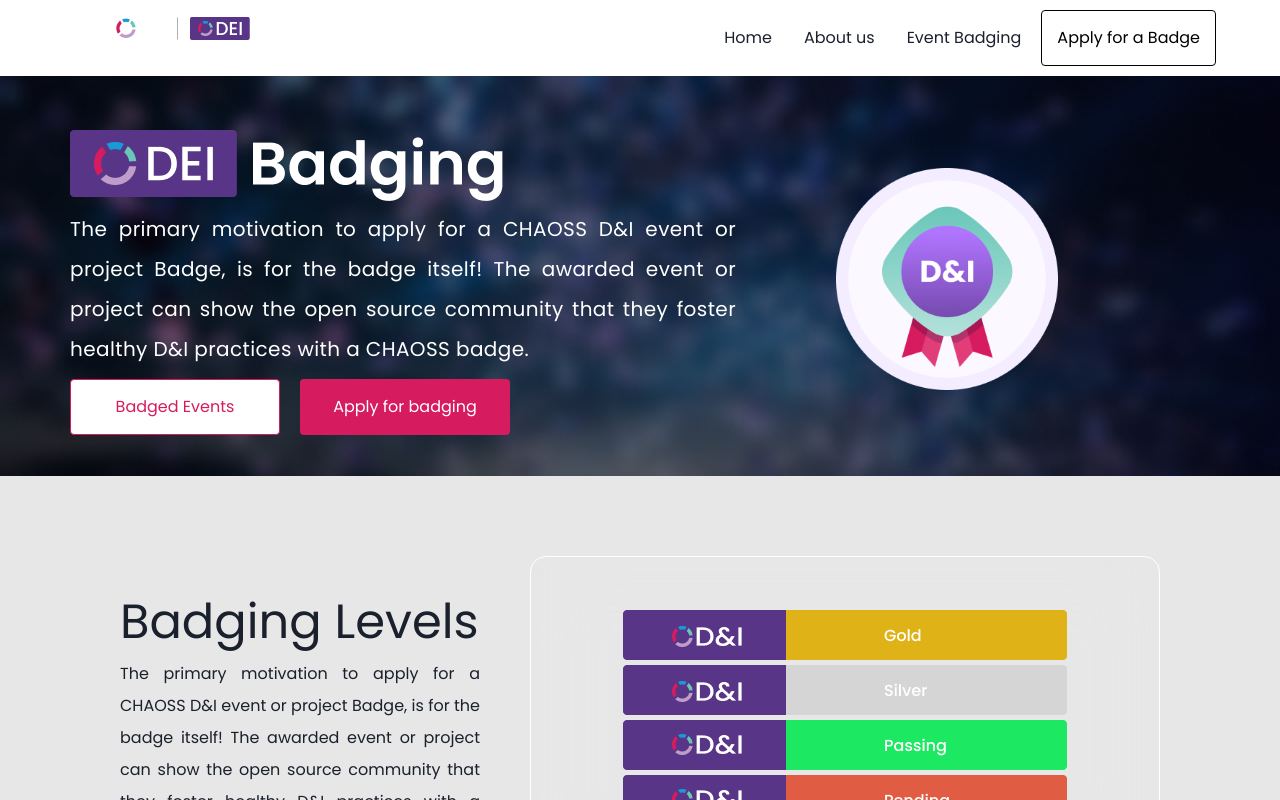
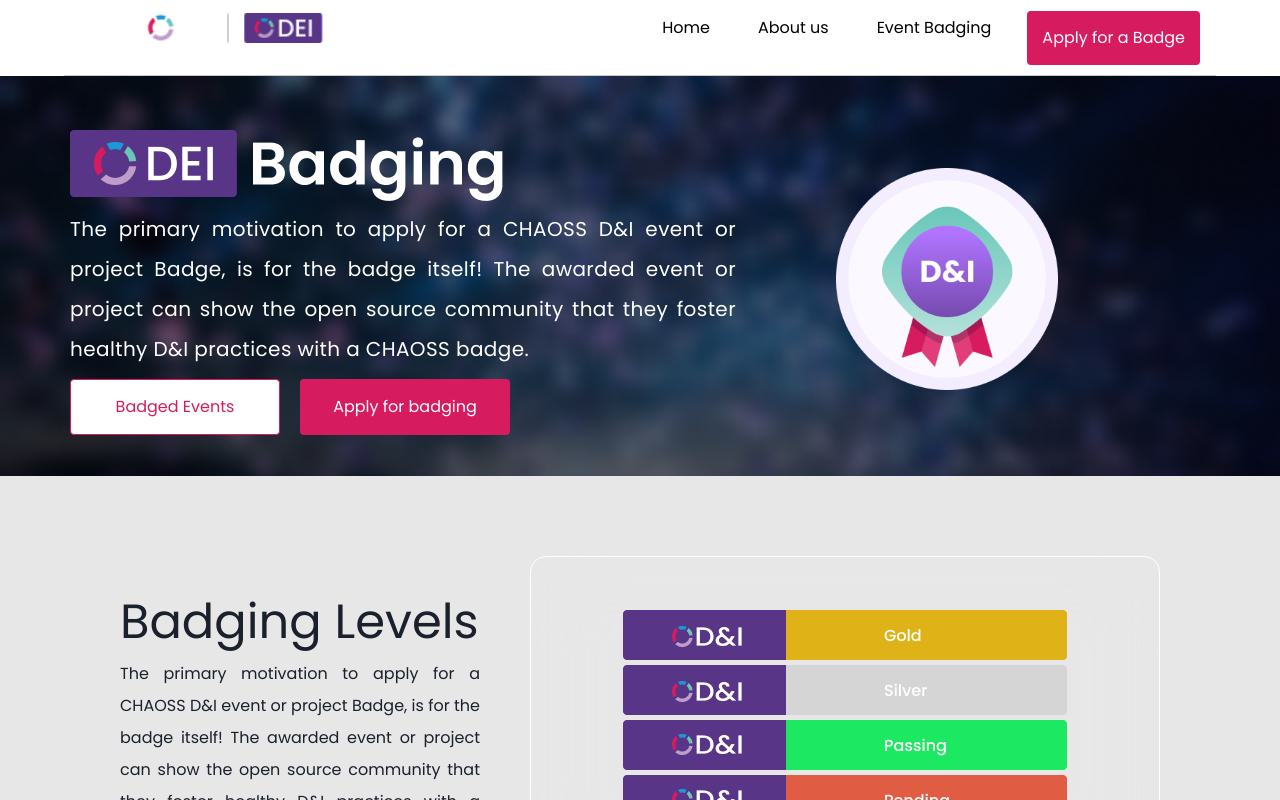
Before and after one commit to badging/eventBadging, a React (Create React App) app: page / in a window 1280 px wide. Shown: the top 800 px of the page. Built offline with nearby package versions, Linux system fonts and the light colour scheme.

Commit message:
changed header location and added some incomplete stylings

```diff
--- a/src/layouts/Header.js
+++ b/src/layouts/Header/Header.js
@@ -1,6 +1,7 @@
-import '../assets/styles/global.css'
-import logo from "../assets/logos/chaoss-badging-logo.png"
+import '../../assets/styles/global.css'
+import logo from "../../assets/logos/chaoss-badging-logo.png"
 import { Link } from 'react-router-dom'
+import './Header.scss'
 
 const Header = () => {
     return (
--- /dev/null
+++ b/src/layouts/Header/Header.scss
@@ -0,0 +1,77 @@
+.navigation {
+    display: flex;
+    justify-content: space-between;
+    align-items: center;
+    background-color: #fff;
+    padding: 1rem;
+    border-bottom: 1px solid #ccc;
+    width: 90%;
+    margin: auto;
+    height: 76px;
+    align-items: center;
+
+
+    .logo {
+        img {
+            height: 30px;
+        }
+    }
+
+    ul {
+        display: flex;
+        list-style-type: none;
+        margin: 0;
+        padding: 0;
+        height: 100%;
+        justify-content: center;
+        align-items: center;
+
+        li {
+            margin-right: 1rem;
+            height: 100%;
+
+            .nav-link {
+                position: relative;
+                color: #000;
+
+                &:after {
+                    content: "";
+                    position: absolute;
+                    left: 0;
+                    bottom: -5px;
+                    width: 100%;
+                    height: 2px;
+                    background-color: transparent;
+                    transition: all .3s ease-in-out;
+                }
+
+                &:hover {
+                    &:after {
+                        background-color: #D61B5E;
+                    }
+                }
+
+                &.active {
+                    &:after {
+                        background-color: #D61B5E;
+                    }
+                }
+            }
+        }
+    }
+
+    button.apply {
+        background-color: #D61B5E;
+        color: #fff;
+        border: none;
+        /* Updated */
+
+        &:hover {
+            border: solid #D61B5E;
+            /* Updated */
+            background-color: #fff;
+            color: #D61B5E;
+            transition-duration: .3s;
+        }
+    }
+}
--- a/src/layouts/index.js
+++ b/src/layouts/index.js
@@ -1,4 +1,4 @@
-import Header from "./Header";
+import Header from "./Header/Header";
 import Footer from "./Footer";
 
 export { Header, Footer };
```
Also changed, not shown: resr.js (deleted).
